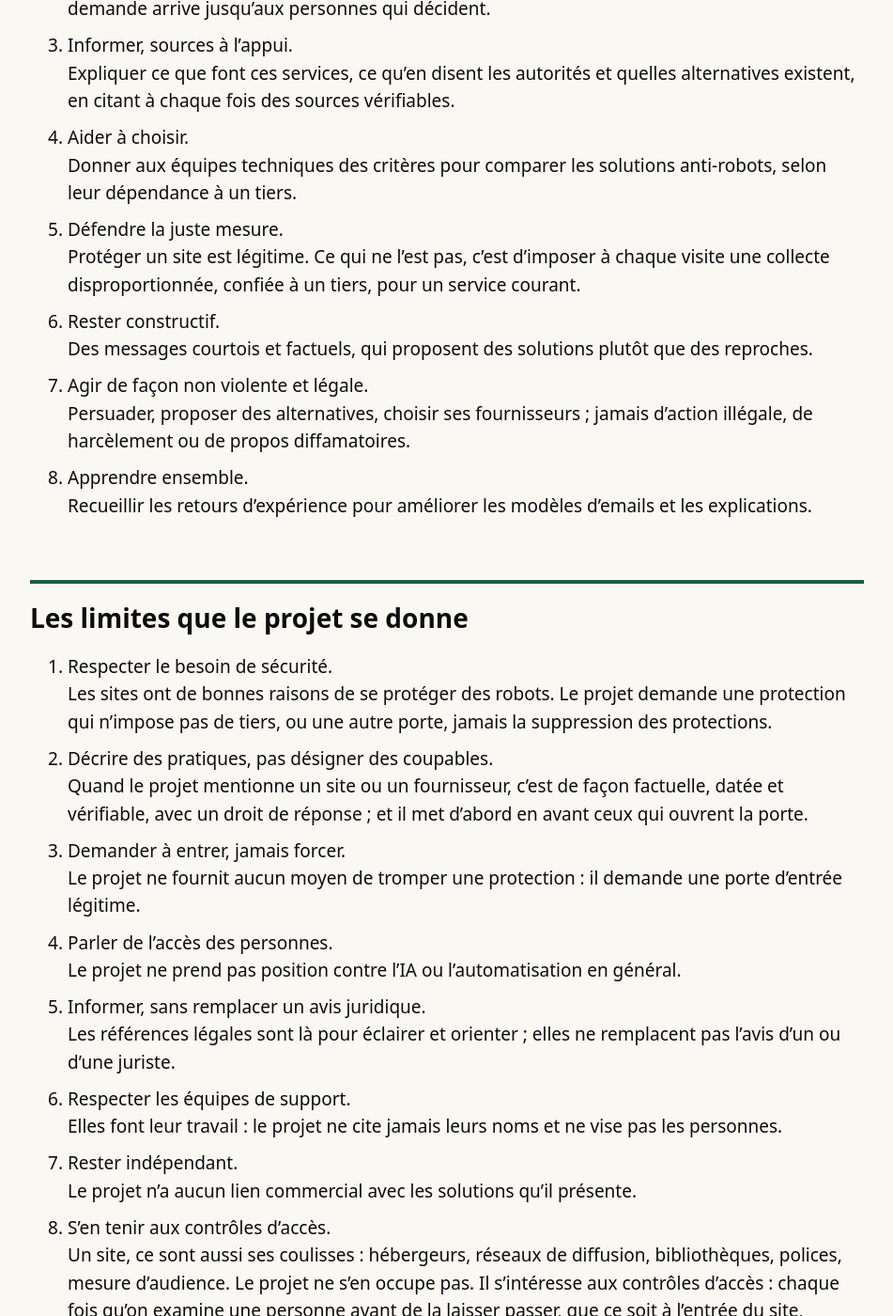
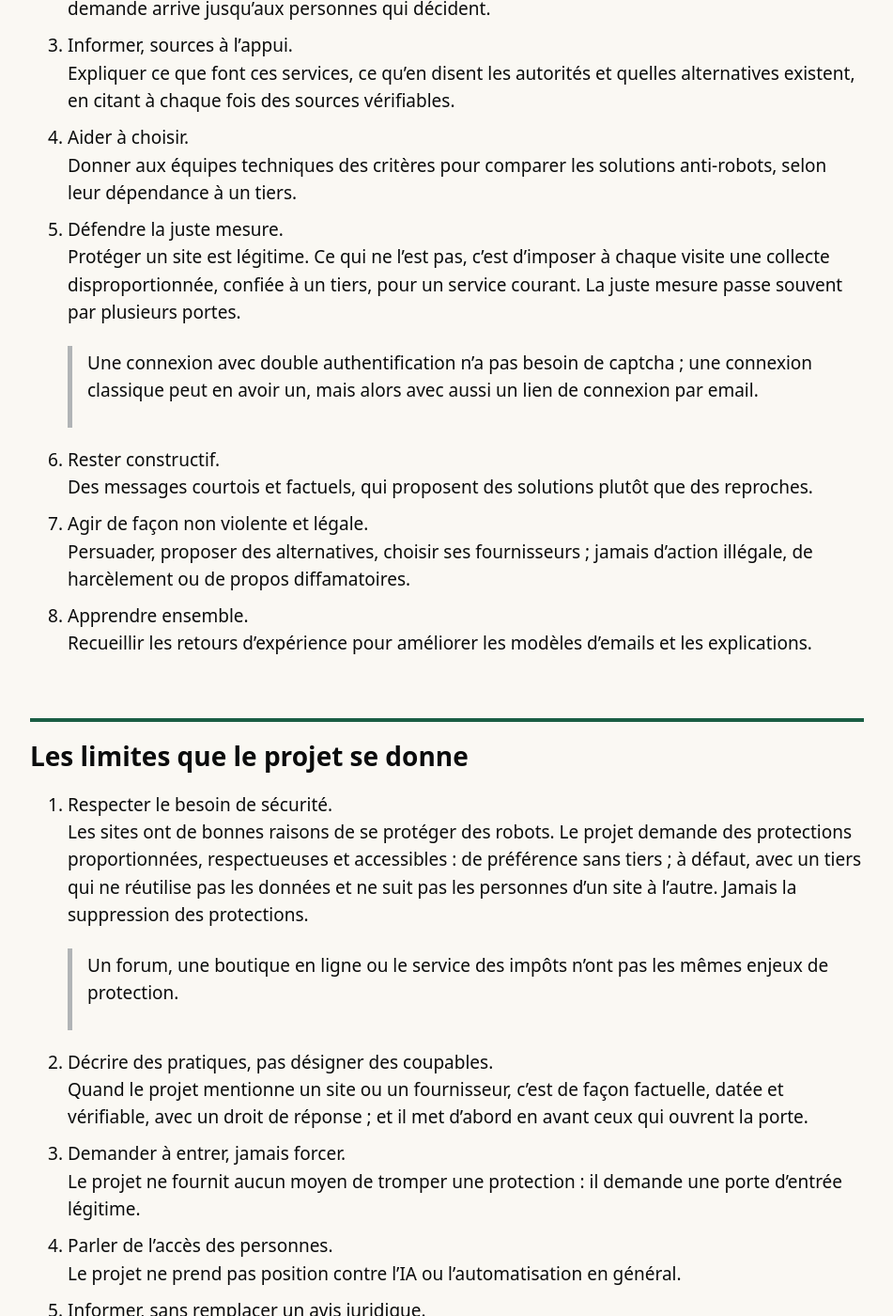
Before and after one commit to sandrock/entree-libre, a Jekyll site: the page built from site/fr/intentions.md, in a window 1280 px wide and 1400 px high, scrolled down 524 px. Shown: the whole window at 94% size, without its empty margins (164-1115 px from the left). Built offline with Jekyll 4.4.1, drawn with Linux system fonts in a browser that asks for light colours.

Commit message:
Pages/Intentions: proportionate, respectful and accessible protections, several doors
Co-Authored-By: Claude Opus 5.5 <noreply@anthropic.com>

```diff
--- a/site/fr/intentions.md
+++ b/site/fr/intentions.md
@@ -19,7 +19,9 @@ Ce que le projet veut faire
 4. Aider à choisir.
    Donner aux équipes techniques des critères pour comparer les solutions anti-robots, selon leur dépendance à un tiers.
 5. Défendre la juste mesure.
-   Protéger un site est légitime. Ce qui ne l'est pas, c'est d'imposer à chaque visite une collecte disproportionnée, confiée à un tiers, pour un service courant.
+   Protéger un site est légitime. Ce qui ne l'est pas, c'est d'imposer à chaque visite une collecte disproportionnée, confiée à un tiers, pour un service courant. La juste mesure passe souvent par plusieurs portes.
+
+   > Une connexion avec double authentification n'a pas besoin de captcha ; une connexion classique peut en avoir un, mais alors avec aussi un lien de connexion par email.
 6. Rester constructif.
    Des messages courtois et factuels, qui proposent des solutions plutôt que des reproches.
 7. Agir de façon non violente et légale.
@@ -32,7 +34,9 @@ Les limites que le projet se donne
 ----------------------------------------------------------------
 
 1. Respecter le besoin de sécurité.
-   Les sites ont de bonnes raisons de se protéger des robots. Le projet demande une protection qui n'impose pas de tiers, ou une autre porte, jamais la suppression des protections.
+   Les sites ont de bonnes raisons de se protéger des robots. Le projet demande des protections proportionnées, respectueuses et accessibles : de préférence sans tiers ; à défaut, avec un tiers qui ne réutilise pas les données et ne suit pas les personnes d'un site à l'autre. Jamais la suppression des protections.
+
+   > Un forum, une boutique en ligne ou le service des impôts n'ont pas les mêmes enjeux de protection.
 2. Décrire des pratiques, pas désigner des coupables.
    Quand le projet mentionne un site ou un fournisseur, c'est de façon factuelle, datée et vérifiable, avec un droit de réponse ; et il met d'abord en avant ceux qui ouvrent la porte.
 3. Demander à entrer, jamais forcer.
```
Also changed, not shown: site/fr/alternatives.md (+1 -1 lines), site/fr/index.md (+2 -0 lines).
